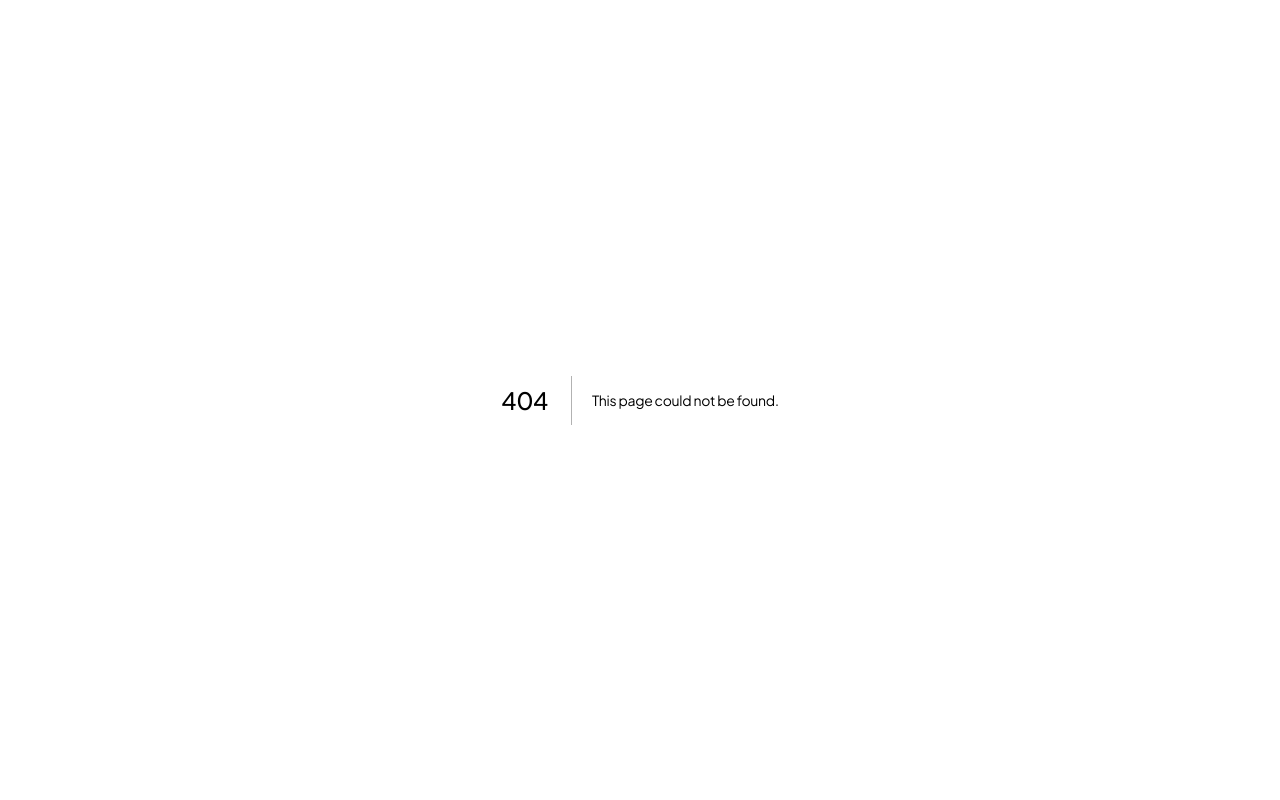
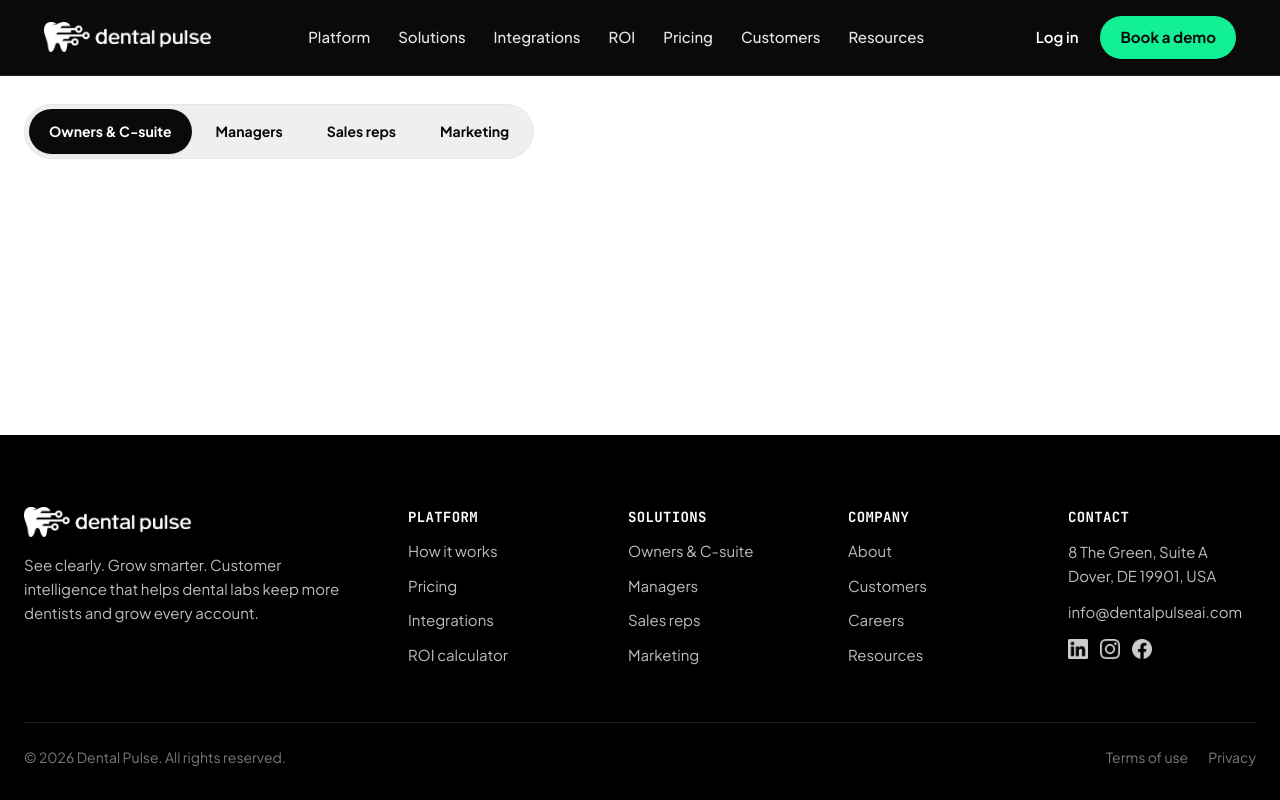
Before and after one commit to dentalPulse/dentalpulse-website, a Next.js app: page /solutions in a window 1280 px wide. Before the commit this address had no page. Built offline with nearby package versions, Linux system fonts and the light colour scheme.

Commit message:
feat(solutions): implement Phase 1 Route Setup, Role Tab Switcher and Navigation

```diff
--- /dev/null
+++ b/src/app/solutions/owners/page.tsx
@@ -0,0 +1,5 @@
+import { redirect } from 'next/navigation';
+
+export default function SolutionsOwnersRedirect() {
+  redirect('/solutions');
+}
--- /dev/null
+++ b/src/app/solutions/page.tsx
@@ -0,0 +1,29 @@
+import type { Metadata } from 'next';
+import { Header } from '@/components/layout/Header';
+import { Footer } from '@/components/layout/Footer';
+import { SolutionsRoleNav } from '@/components/solutions/SolutionsRoleNav';
+
+export const metadata: Metadata = {
+  title: 'Solutions for Lab Owners & C-Suite | DentalPulse',
+  description:
+    'Complete visibility into lab revenue, retention, customer lifetime value and accounts at risk on a single executive dashboard.',
+  openGraph: {
+    title: 'Solutions for Lab Owners & C-Suite | DentalPulse',
+    description:
+      'Complete visibility into lab revenue, retention, customer lifetime value and accounts at risk on a single executive dashboard.',
+    url: 'https://dentalpulse.com/solutions',
+  },
+};
+
+export default function SolutionsPage() {
+  return (
+    <main className="min-h-screen w-full flex flex-col bg-white">
+      <Header />
+      <div className="flex-1 w-full flex flex-col">
+        <SolutionsRoleNav activeRole="owners" />
+        {/* Solutions sections will be assembled in subsequent phases */}
+      </div>
+      <Footer />
+    </main>
+  );
+}
--- a/src/components/layout/Footer.tsx
+++ b/src/components/layout/Footer.tsx
@@ -46,9 +46,9 @@ export function Footer() {
             {/* Column 2: Solutions */}
             <div className="flex flex-col gap-3">
               <b className="text-white text-[14px] tracking-wide uppercase font-mono">Solutions</b>
-              <a href="/#solutions" className="text-[#BDBDBD] hover:text-[#12F095] transition-colors">
+              <Link href="/solutions" className="text-[#BDBDBD] hover:text-[#12F095] transition-colors">
                 Owners &amp; C-suite
-              </a>
+              </Link>
               <a href="/#solutions" className="text-[#BDBDBD] hover:text-[#12F095] transition-colors">
                 Managers
               </a>
--- a/src/components/layout/Header.tsx
+++ b/src/components/layout/Header.tsx
@@ -9,7 +9,7 @@ export function Header() {
 
   const navLinks = [
     { label: 'Platform', href: '/platform' },
-    { label: 'Solutions', href: '/#solutions' },
+    { label: 'Solutions', href: '/solutions' },
     { label: 'Integrations', href: '/#features' },
     { label: 'ROI', href: '/#results' },
     { label: 'Pricing', href: '/#book-demo' },
--- /dev/null
+++ b/src/components/solutions/SolutionsRoleNav.tsx
@@ -0,0 +1,44 @@
+import React from 'react';
+import Link from 'next/link';
+
+interface SolutionsRoleNavProps {
+  activeRole?: 'owners' | 'managers' | 'sales-reps' | 'marketing';
+}
+
+export function SolutionsRoleNav({ activeRole = 'owners' }: SolutionsRoleNavProps) {
+  const roles = [
+    { id: 'owners', label: 'Owners & C-suite', href: '/solutions' },
+    { id: 'managers', label: 'Managers', href: '/solutions#roles' },
+    { id: 'sales-reps', label: 'Sales reps', href: '/solutions#roles' },
+    { id: 'marketing', label: 'Marketing', href: '/solutions#roles' },
+  ];
+
+  return (
+    <div className="w-full bg-white pt-7 px-6">
+      <div className="max-w-[1240px] mx-auto">
+        <nav
+          aria-label="Solutions by role"
+          className="inline-flex flex-wrap items-center gap-1 p-1 rounded-full bg-[#EFEFEF] border border-[#E6E6E6] text-[14px] font-bold"
+        >
+          {roles.map((role) => {
+            const isActive = role.id === activeRole;
+            return (
+              <Link
+                key={role.id}
+                href={role.href}
+                aria-current={isActive ? 'page' : undefined}
+                className={`px-4 sm:px-5 py-2.5 sm:py-3 rounded-full transition-all text-center ${
+                  isActive
+                    ? 'bg-[#0A0A0A] text-white shadow-xs'
+                    : 'text-[#0A0A0A] hover:text-[#067A47] hover:bg-black/5'
+                }`}
+              >
+                {role.label}
+              </Link>
+            );
+          })}
+        </nav>
+      </div>
+    </div>
+  );
+}
```
